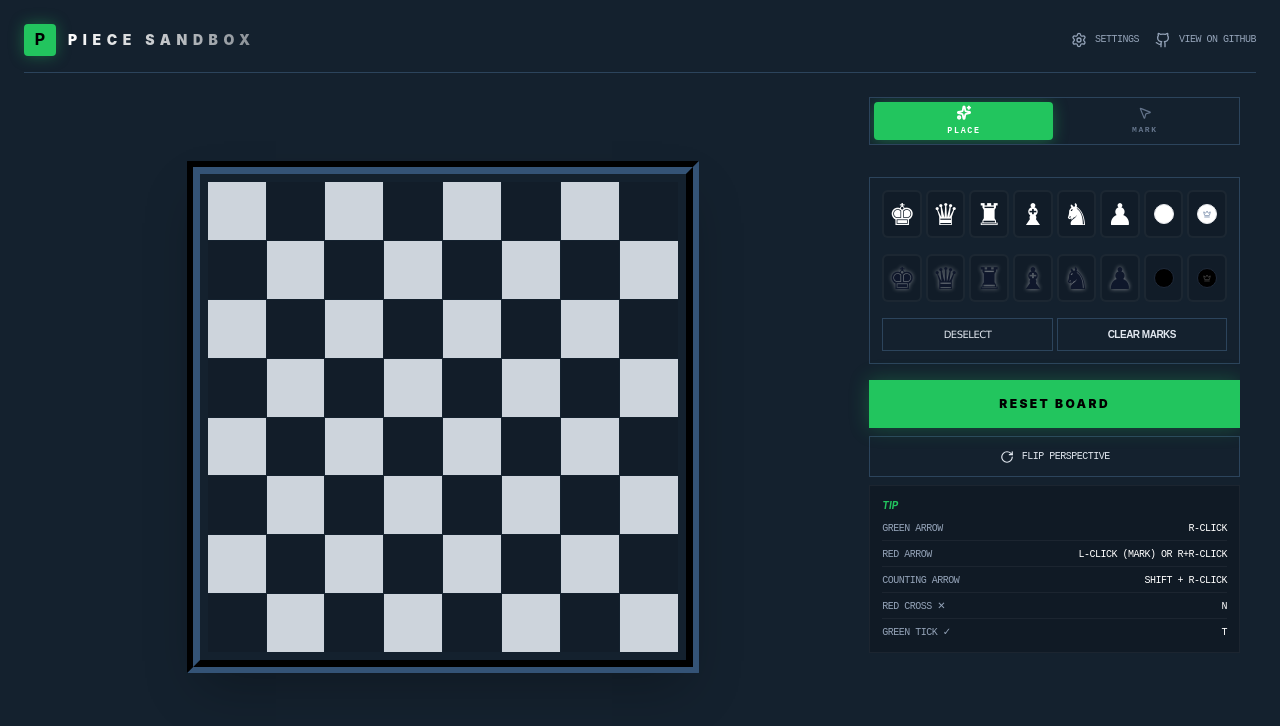
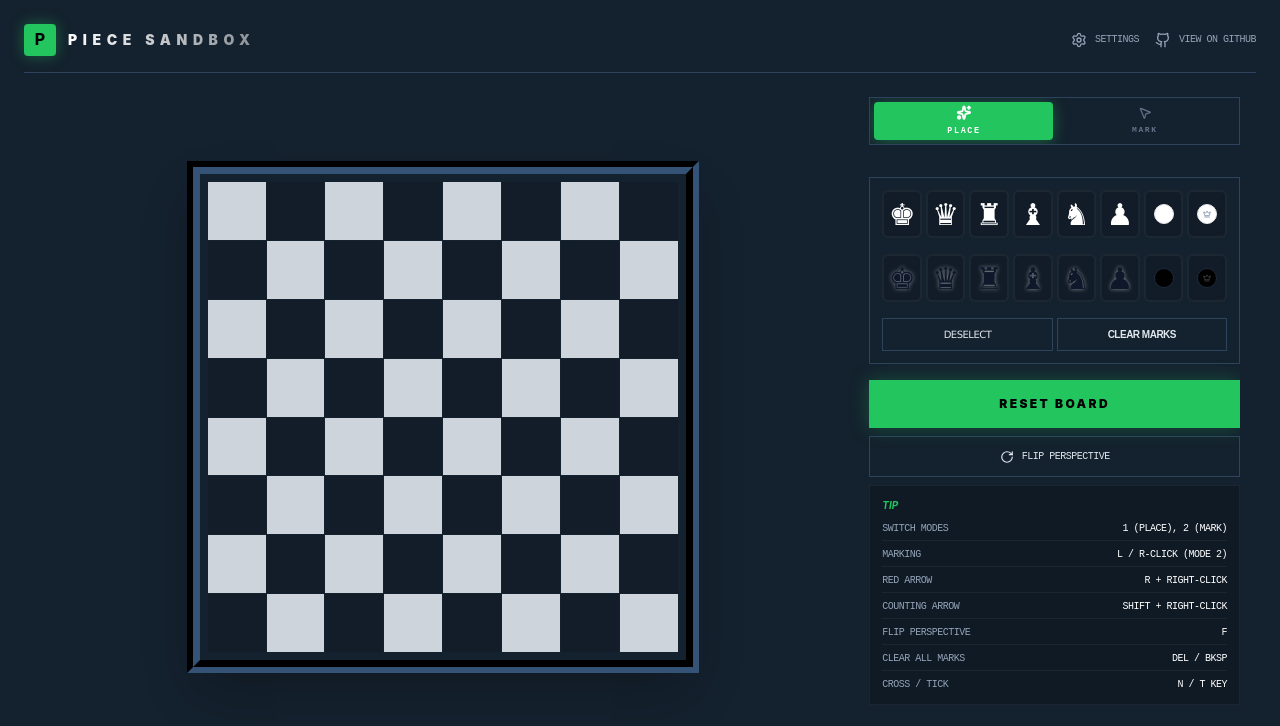
Before and after one commit to VicRoger27/Piece_Sandbox, a React (Vite) app: page / in a window 1280 px wide. Shown: the top 726 px of the page. Built offline with nearby package versions, Linux system fonts and the light colour scheme.

Commit message:
feat: Improve chessboard interaction and README
Enhance the chessboard component with new annotation drawing modes and keyboard shortcuts. Update the README with project setup instructions and a banner image.

```diff
--- a/src/components/ChessBoard.tsx
+++ b/src/components/ChessBoard.tsx
@@ -385,6 +385,7 @@ export default function ChessBoard({
         } else if (isRightClick) {
             if (e.shiftKey) type = 'countingArrow';
             else if (isRKeyPressed) type = 'redArrow';
+            else if (isMarkMode) type = annotationMode;
             else type = 'arrow';
         }
 
@@ -448,25 +449,47 @@ export default function ChessBoard({
     setDrawingAnnotation(null);
   }, [interactionMode]);
 
+  const hoveredSquareRef = useRef<{r: number, c: number} | null>(null);
+
+  useEffect(() => {
+    hoveredSquareRef.current = hoveredSquare;
+  }, [hoveredSquare]);
+
+  const handleFlipStable = useCallback(() => handleFlip(), [handleFlip]);
+
   useEffect(() => {
     const handleGlobalMouseUp = () => setIsPainting(false);
 
     const handleKeyDown = (e: KeyboardEvent) => {
+      if (e.target instanceof HTMLInputElement || e.target instanceof HTMLTextAreaElement) return;
+
       const key = e.key.toLowerCase();
+
+      if (key === '1') setInteractionMode('place');
+      if (key === '2') setInteractionMode('arrow');
+      if (key === 'f') handleFlipStable();
+      if (key === 'escape') {
+        setSelectedBrush(null);
+        setDrawingAnnotation(null);
+      }
+      if (key === 'backspace' || key === 'delete') {
+        setAnnotations([]);
+      }
       if (key === 'r') setIsRKeyPressed(true);
 
-      if ((key === 'n' || key === 't') && hoveredSquare) {
+      const currentHovered = hoveredSquareRef.current;
+      if ((key === 'n' || key === 't') && currentHovered) {
           const type: AnnotationType = key === 'n' ? 'cross' : 'tick';
           setAnnotations(prev => {
-              const existingIdx = prev.findIndex(a => a.type === type && a.start.r === hoveredSquare.r && a.start.c === hoveredSquare.c);
+              const existingIdx = prev.findIndex(a => a.type === type && a.start.r === currentHovered.r && a.start.c === currentHovered.c);
               if (existingIdx >= 0) {
                   return prev.filter((_, i) => i !== existingIdx);
               }
               return [...prev, {
-                  id: `${type}-${hoveredSquare.r}-${hoveredSquare.c}-${Date.now()}`,
+                  id: `${type}-${currentHovered.r}-${currentHovered.c}-${Date.now()}`,
                   type,
-                  start: hoveredSquare,
-                  end: hoveredSquare
+                  start: currentHovered,
+                  end: currentHovered
               }];
           });
       }
@@ -476,18 +499,25 @@ export default function ChessBoard({
       if (e.key.toLowerCase() === 'r') setIsRKeyPressed(false);
     };
 
+    const handleBlur = () => {
+      setIsRKeyPressed(false);
+      setIsPainting(false);
+    };
+
     window.addEventListener('mouseup', handleGlobalMouseUp);
     window.addEventListener('keydown', handleKeyDown);
     window.addEventListener('keyup', handleKeyUp);
+    window.addEventListener('blur', handleBlur);
     const handleContextMenu = (e: MouseEvent) => e.preventDefault();
     window.addEventListener('contextmenu', handleContextMenu);
     return () => {
       window.removeEventListener('mouseup', handleGlobalMouseUp);
       window.removeEventListener('keydown', handleKeyDown);
       window.removeEventListener('keyup', handleKeyUp);
+      window.removeEventListener('blur', handleBlur);
       window.removeEventListener('contextmenu', handleContextMenu);
     }
-  }, [hoveredSquare]);
+  }, [handleFlipStable]);
 
   const pieces: PieceType[] = ['king', 'queen', 'rook', 'bishop', 'knight', 'pawn', 'checker', 'checkerKing'];
 
@@ -846,24 +876,32 @@ export default function ChessBoard({
               </div>
               <div className="grid grid-cols-1 gap-1.5 mono-micro text-[9px] text-high-muted">
                 <div className="flex justify-between border-b border-white/5 pb-1">
-                  <span>Green Arrow</span>
-                  <span className="text-white">R-Click</span>
+                  <span>Switch Modes</span>
+                  <span className="text-white">1 (Place), 2 (Mark)</span>
+                </div>
+                <div className="flex justify-between border-b border-white/5 pb-1">
+                  <span>Marking</span>
+                  <span className="text-white">L / R-Click (Mode 2)</span>
                 </div>
                 <div className="flex justify-between border-b border-white/5 pb-1">
                   <span>Red Arrow</span>
-                  <span className="text-white">L-Click (Mark) or R+R-Click</span>
+                  <span className="text-white">R + Right-Click</span>
                 </div>
                 <div className="flex justify-between border-b border-white/5 pb-1">
                   <span>Counting Arrow</span>
-                  <span className="text-white">Shift + R-Click</span>
+                  <span className="text-white">Shift + Right-Click</span>
                 </div>
                 <div className="flex justify-between border-b border-white/5 pb-1">
-                  <span>Red Cross ✕</span>
-                  <span className="text-white">N</span>
+                  <span>Flip Perspective</span>
+                  <span className="text-white">F</span>
+                </div>
+                <div className="flex justify-between border-b border-white/5 pb-1">
+                  <span>Clear All Marks</span>
+                  <span className="text-white">DEL / BKSP</span>
                 </div>
                 <div className="flex justify-between">
-                  <span>Green Tick ✓</span>
-                  <span className="text-white">T</span>
+                  <span>Cross / Tick</span>
+                  <span className="text-white">N / T Key</span>
                 </div>
               </div>
             </motion.div>
```
Also changed, not shown: 1 other file (tests, documents, lock files or other folders).
